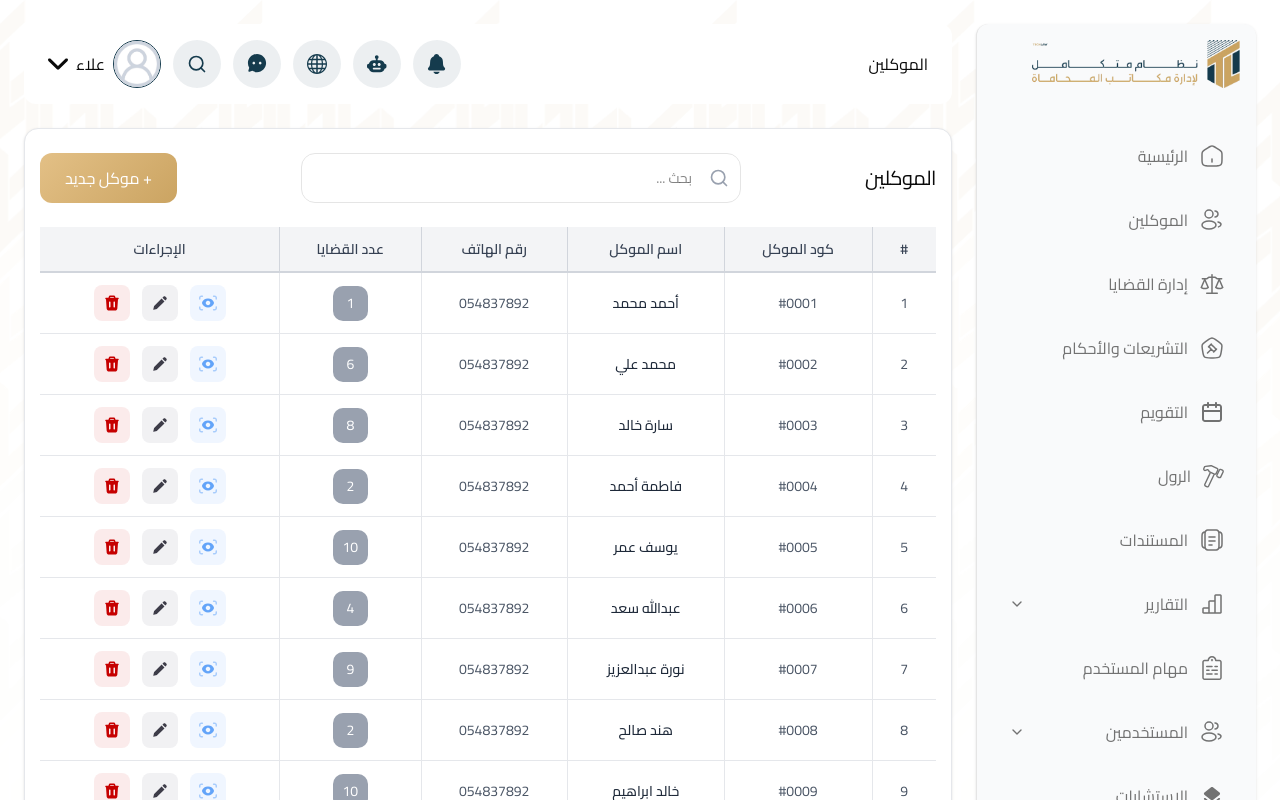
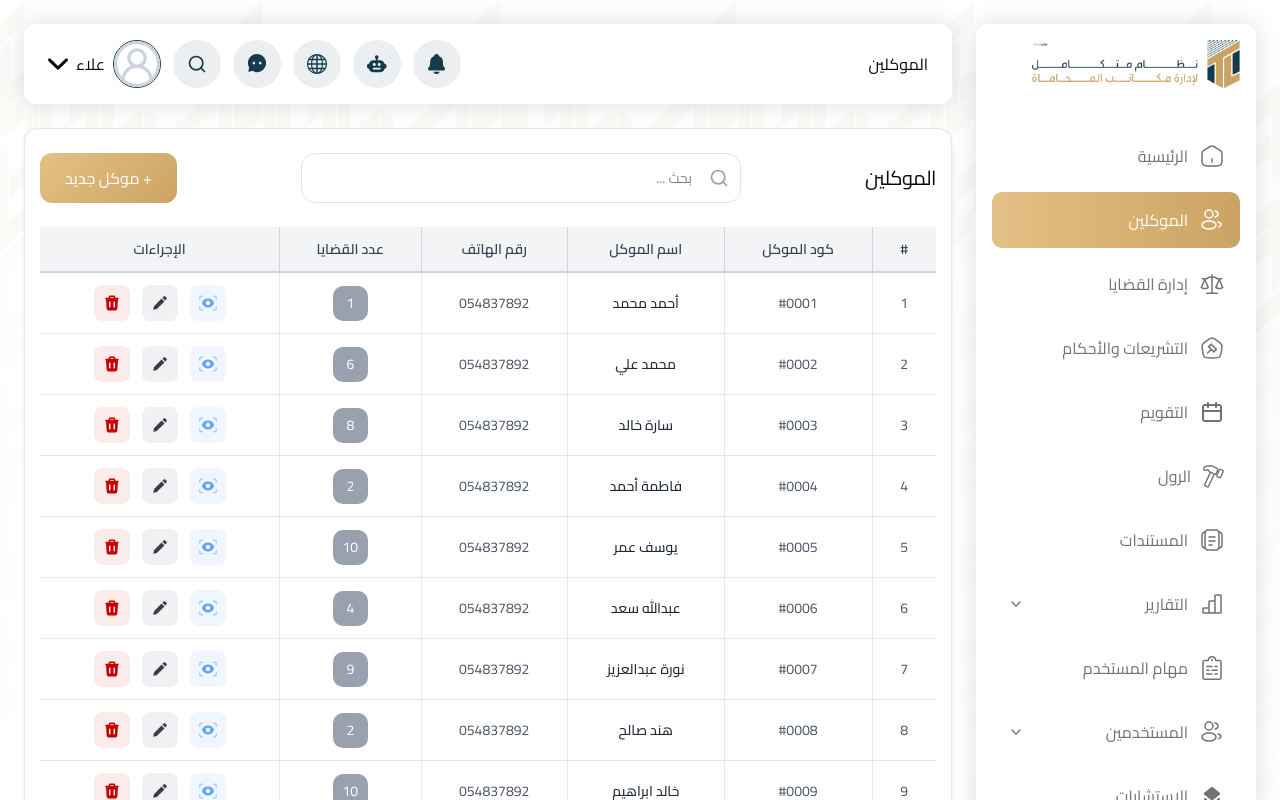
Before and after one commit to aWalid2/lawyer-front, a React (Vite) app: page /dashboard/clients in a window 1280 px wide. Shown: the top 800 px of the page. Built offline with nearby package versions, Linux system fonts and the light colour scheme.

Commit message:
fix some points as routes and box shadow

```diff
--- a/src/App.tsx
+++ b/src/App.tsx
@@ -23,6 +23,7 @@ import UsersEmployees from "./pages/dashboard/users/UsersEmployees";
 // Finance
 import FinanceExpenses from "./pages/dashboard/finance/FinanceExpenses";
 import FinancePayments from "./pages/dashboard/finance/FinancePayments";
+import AddClient from "./components/clients/addclient/AddClient";
 
 function App() {
   return (
@@ -33,6 +34,7 @@ function App() {
 
         {/* Main Routes */}
         <Route path="clients" element={<Clients />} />
+        <Route path="clients/add-client" element={<AddClient />} />
         <Route path="case-management" element={<CaseMangement />} />
 
         {/* Reports Routes */}
--- a/src/components/clients/ClientsSearch.tsx
+++ b/src/components/clients/ClientsSearch.tsx
@@ -1,24 +1,24 @@
 // src/components/clients/ClientsSearch.tsx
-import React, { useState, useEffect } from 'react';
-import { Search } from 'lucide-react';
-import type { ClientsSearchProps } from './types';
-import { Link } from 'react-router-dom';
+import React, { useState, useEffect } from "react";
+import { Search } from "lucide-react";
+import type { ClientsSearchProps } from "./types";
+import { Link } from "react-router-dom";
 
 export const ClientsSearch: React.FC<ClientsSearchProps> = ({
   onSearch,
-  onAddNew
+  onAddNew,
 }) => {
-  const [searchTerm, setSearchTerm] = useState('');
-  const [error, setError] = useState('');
+  const [searchTerm, setSearchTerm] = useState("");
+  const [error, setError] = useState("");
 
   // Debounce للبحث
   useEffect(() => {
     const timer = setTimeout(() => {
       if (searchTerm.length >= 2 || searchTerm.length === 0) {
         onSearch(searchTerm);
-        setError('');
+        setError("");
       } else if (searchTerm.length === 1) {
-        setError('البحث يحتاج على الأقل حرفين');
+        setError("البحث يحتاج على الأقل حرفين");
       }
     }, 500);
 
@@ -30,16 +30,14 @@ export const ClientsSearch: React.FC<ClientsSearchProps> = ({
   };
 
   const handleClearSearch = () => {
-    setSearchTerm('');
-    onSearch('');
+    setSearchTerm("");
+    onSearch("");
   };
 
   return (
     <div className="flex items-center justify-between gap-4 w-full">
       {/* العنوان على اليمين */}
-      <h1 className="text-xl tracking-tight whitespace-nowrap">
-        الموكلين
-      </h1>
+      <h1 className="text-xl tracking-tight whitespace-nowrap">الموكلين</h1>
 
       {/* السيرش في النص - HTML عادي */}
       <div className="relative flex-1 max-w-md">
@@ -69,18 +67,16 @@ export const ClientsSearch: React.FC<ClientsSearchProps> = ({
 
         {/* رسالة الخطأ */}
         {error && (
-          <p className="text-red-500 text-xs mt-1 text-right">
-            {error}
-          </p>
+          <p className="text-red-500 text-xs mt-1 text-right">{error}</p>
         )}
       </div>
 
       <Link
-        to="/add-client"
+        to="/dashboard/clients/add-client"
         onClick={onAddNew}
         className="flex items-center gap-2 px-6 py-3 text-white font-cairo rounded-[12px] transition-all whitespace-nowrap w-[137px] h-[50px] justify-center relative overflow-hidden"
         style={{
-          background: 'linear-gradient(135deg, #E3C086 0%, #CBA462 100%)',
+          background: "linear-gradient(135deg, #E3C086 0%, #CBA462 100%)",
         }}
       >
         <span className="relative z-10">+ موكل جديد</span>
--- a/src/components/shared/Header/components/NavbarHeader.tsx
+++ b/src/components/shared/Header/components/NavbarHeader.tsx
@@ -16,7 +16,7 @@ import { CheveronDownIcon } from "../../icons/CheveronDown";
 
 export default function NavbarHeader() {
   return (
-    <header className="w-full bg-white rounded-0  md:rounded-[12px] px-6    ">
+    <header className="w-full bg-white rounded-0  md:rounded-[12px] px-6 shadow-[0_0_24px_0_rgba(21,58,77,0.16)]   ">
       <div className="h-20 flex justify-between   ">
         {/* Desktop Navigation */}
 
--- a/src/features/dashboard/components/SidebarDashboard/components/NavDashboard/components/CollapsibleNavDashboard.tsx
+++ b/src/features/dashboard/components/SidebarDashboard/components/NavDashboard/components/CollapsibleNavDashboard.tsx
@@ -38,7 +38,7 @@ const CollapsibleNavDashboard: React.FC<CollapsibleNavDashboardProps> = ({
       <CollapsibleTrigger asChild>
         <button
           className={`flex items-center justify-between w-full p-4 rounded-lg transition
-          ${open ? "bg-gradient-to-l from-[#CBA462] to-[#E3C086] text-white" : "text-[#727272] hover:bg-primary hover:text-white"}`}
+          ${open ? "bg-linear-to-l from-[#CBA462] to-[#E3C086] text-white" : "text-[#727272] hover:bg-primary hover:text-white"}`}
         >
           <div className="flex items-center gap-3">
             {icon}
--- a/src/features/dashboard/components/SidebarDashboard/components/NavDashboard/index.tsx
+++ b/src/features/dashboard/components/SidebarDashboard/components/NavDashboard/index.tsx
@@ -84,7 +84,7 @@ const NavDashboard = () => {
           <p className=" text-base font-normal">الرئيسية</p>
         </div>
       </NavLink>
-      <NavLink to="/clients" className={linkClass}>
+      <NavLink to="/dashboard/clients" className={linkClass}>
         <div className="flex items-center gap-3 ">
           <UsersIcon />
           <p className=" text-base font-normal">الموكلين</p>
--- a/src/features/dashboard/components/SidebarDashboard/index.tsx
+++ b/src/features/dashboard/components/SidebarDashboard/index.tsx
@@ -12,8 +12,8 @@ import NavDashboard from "./components/NavDashboard";
 const SidebarDashboard = () => {
   return (
     <>
-      <aside className=" ">
-        <div className="hidden md:block h-fit min:h-fit w-70 md:bg-gray-50 md:min-h-screen p-4 border-l shadow-sm rounded-[12px]   ">
+      <aside className=" bg-white ">
+        <div className="hidden md:block bg-white h-fit min:h-fit w-70 md:bg-white md:min-h-screen p-4 shadow-[0_0_24px_0_rgba(21,58,77,0.16)] rounded-[12px]   ">
           <div className="mb-10">
             <img
               src="/public/images/logo.webp"
--- a/src/index.css
+++ b/src/index.css
@@ -197,7 +197,6 @@ body {
 }
 
 @theme {
-  --breakpoint-xs: 29rem;
   --color-primary: #cba462;
   --color-secondary: #153b4d;
 }
```
